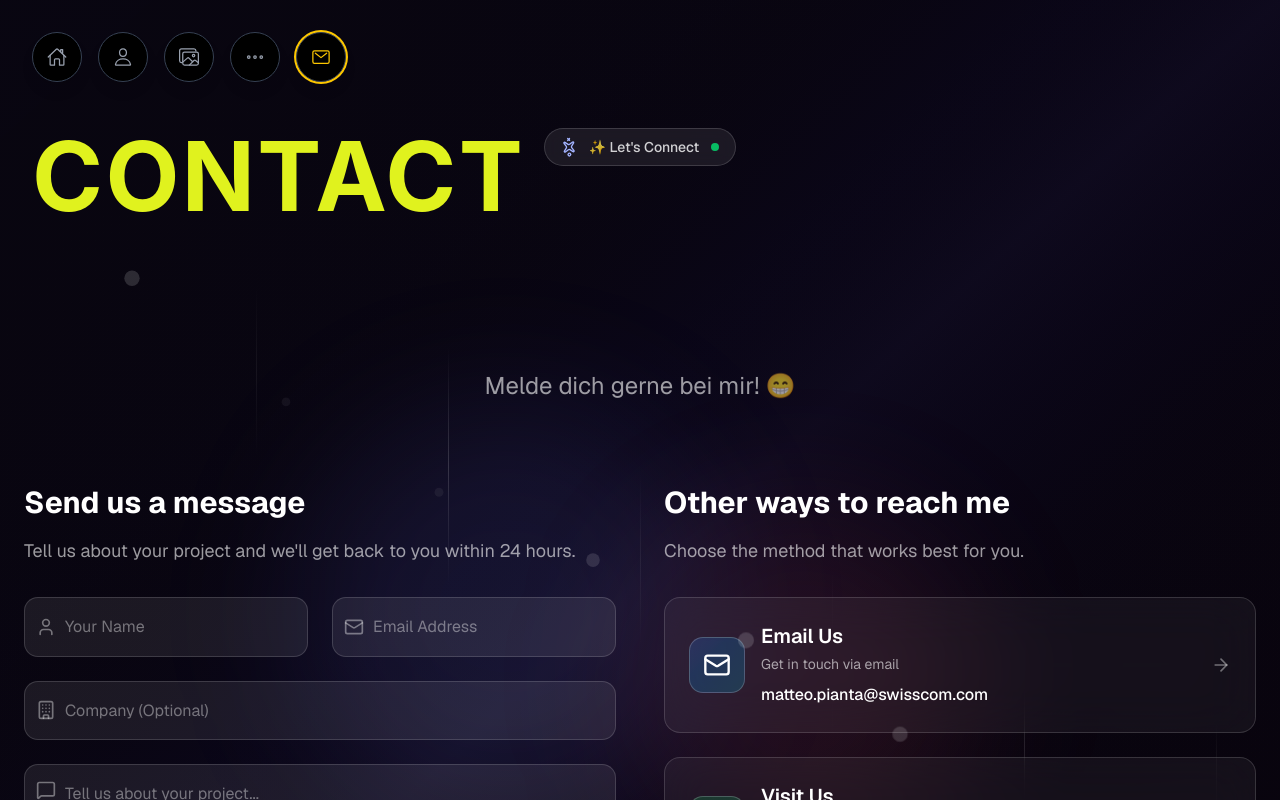
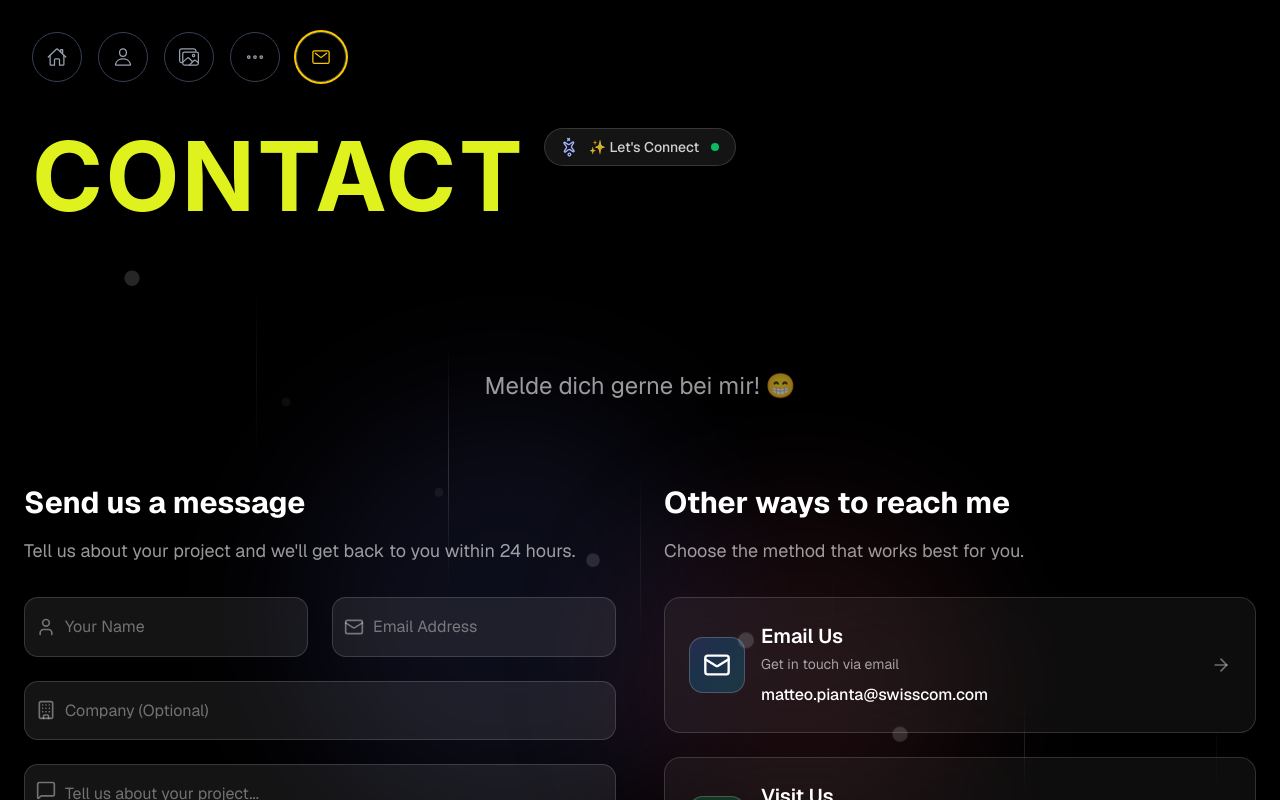
Before and after one commit to K3NTAW/matteo-portfolio, a Next.js app: page /contact in a window 1280 px wide. Shown: the top 800 px of the page. Built offline with nearby package versions, Linux system fonts and the light colour scheme.

Commit message:
feature: adding stuff

```diff
--- a/src/app/bilder/page.tsx
+++ b/src/app/bilder/page.tsx
@@ -168,7 +168,7 @@ export default function Bilder() {
         <div className="w-full max-w-none">
           {/* Flip Gallery */}
           <div className="flex flex-col items-center">
-            <div className="relative bg-white/10 border border-white/25 p-2 rounded-lg w-full max-w-6xl mx-auto">
+            <div className="relative bg-white/5 border border-white/25 p-2 rounded-lg w-full max-w-6xl mx-auto">
               <div
                 id="flip-gallery"
                 ref={containerRef}
--- a/src/app/contact/page.tsx
+++ b/src/app/contact/page.tsx
@@ -97,11 +97,7 @@ export default function Contact() {
     hidden: { opacity: 0, y: 60 },
     visible: {
       opacity: 1,
-      y: 0,
-      transition: {
-        duration: 0.8,
-        ease: [0.23, 0.86, 0.39, 0.96]
-      }
+      y: 0
     }
   };
 
@@ -118,25 +114,9 @@ export default function Contact() {
 
   return (
     <div className="min-h-screen bg-black text-white font-sans">
-      <section className="relative py-32 bg-gradient-to-br from-black via-indigo-950/20 to-black text-white overflow-hidden">
+      <section className="relative py-32 text-white overflow-hidden">
         {/* Enhanced Background Effects */}
         <div className="absolute inset-0">
-          {/* Animated gradient mesh */}
-          <motion.div
-            className="absolute inset-0 bg-gradient-to-br from-indigo-500/[0.08] via-purple-500/[0.05] to-rose-500/[0.08]"
-            animate={{
-              backgroundPosition: ['0% 0%', '100% 100%', '0% 0%'],
-            }}
-            transition={{
-              duration: 35,
-              repeat: Infinity,
-              ease: "linear"
-            }}
-            style={{
-              backgroundSize: '400% 400%'
-            }}
-          />
-
           {/* Moving orbs */}
           <motion.div
             className="absolute top-1/3 left-1/5 w-96 h-96 bg-indigo-400/10 rounded-full blur-3xl"
--- a/src/app/page.tsx
+++ b/src/app/page.tsx
@@ -103,7 +103,7 @@ export default function Home() {
       {/* Rotating Skills Banner */}
       <section className="py-24 bg-gray-900/30 overflow-hidden">
         <div className="relative">
-          {/* Single row of skills */}
+          {/* First row of skills */}
           <div className="flex animate-scroll-left">
             <div className="flex items-center space-x-16 whitespace-nowrap">
               <span className="text-6xl md:text-7xl lg:text-8xl font-bold text-[#E0F21E]">PREMIER PRO</span>
@@ -124,6 +124,28 @@ export default function Home() {
               <div className="w-6 h-6 bg-gray-600 rotate-45"></div>
             </div>
           </div>
+
+          {/* Second row of skills (reverse direction) */}
+          <div className="flex animate-scroll-right mt-8">
+            <div className="flex items-center space-x-16 whitespace-nowrap">
+              <span className="text-6xl md:text-7xl lg:text-8xl font-bold text-[#E0F21E]">PHOTOSHOP</span>
+              <div className="w-6 h-6 bg-gray-600 rotate-45"></div>
+              <span className="text-6xl md:text-7xl lg:text-8xl font-bold text-[#E0F21E]">ILLUSTRATOR</span>
+              <div className="w-6 h-6 bg-gray-600 rotate-45"></div>
+              <span className="text-6xl md:text-7xl lg:text-8xl font-bold text-[#E0F21E]">AFTEREFFECTS</span>
+              <div className="w-6 h-6 bg-gray-600 rotate-45"></div>
+              <span className="text-6xl md:text-7xl lg:text-8xl font-bold text-[#E0F21E]">PREMIER PRO</span>
+              <div className="w-6 h-6 bg-gray-600 rotate-45"></div>
+              <span className="text-6xl md:text-7xl lg:text-8xl font-bold text-[#E0F21E]">PHOTOSHOP</span>
+              <div className="w-6 h-6 bg-gray-600 rotate-45"></div>
+              <span className="text-6xl md:text-7xl lg:text-8xl font-bold text-[#E0F21E]">ILLUSTRATOR</span>
+              <div className="w-6 h-6 bg-gray-600 rotate-45"></div>
+              <span className="text-6xl md:text-7xl lg:text-8xl font-bold text-[#E0F21E]">AFTEREFFECTS</span>
+              <div className="w-6 h-6 bg-gray-600 rotate-45"></div>
+              <span className="text-6xl md:text-7xl lg:text-8xl font-bold text-[#E0F21E]">PREMIER PRO</span>
+              <div className="w-6 h-6 bg-gray-600 rotate-45"></div>
+            </div>
+          </div>
         </div>
       </section>
     </div>
```
